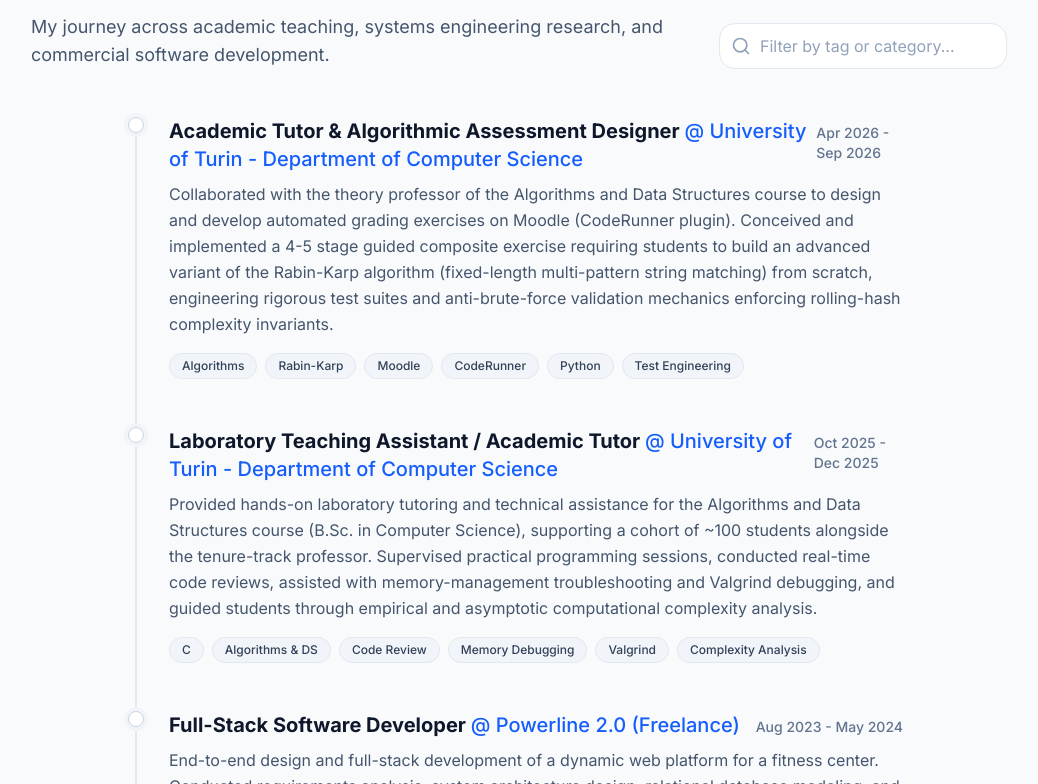
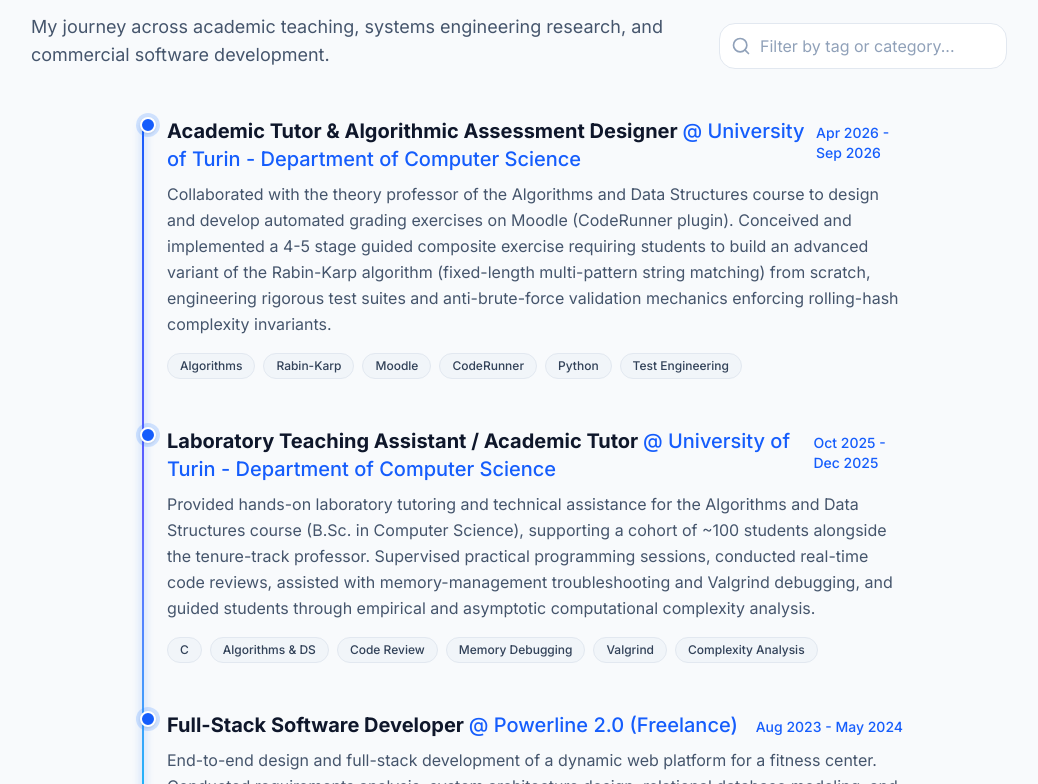
Before and after one commit to Seintian/seintian-altervista-org, a Next.js app: page / in a window 1280 px wide. Shown: the part 2676-3460 px from the top of the page, without its empty margins (121-1159 px from the left). Built offline with nearby package versions, Linux system fonts and the light colour scheme.

Commit message:
feat(timeline): implement scroll-linked progress line and thesis research linkage

```diff
--- a/components/EducationTimeline.tsx
+++ b/components/EducationTimeline.tsx
@@ -1,5 +1,10 @@
+"use client";
+
+import { useRef, useState, useEffect } from "react";
 import { useTranslation } from "react-i18next";
 import { EducationItem } from "@/types/portfolio";
+import { ArrowRight, GraduationCap } from "lucide-react";
+import Link from "next/link";
 
 interface EducationTimelineProps {
     education?: EducationItem[];
@@ -8,25 +13,64 @@
 
 export default function EducationTimeline({ education, certifications }: EducationTimelineProps) {
     const { t } = useTranslation();
+    const timelineRef = useRef<HTMLOListElement>(null);
+    const [scrollProgress, setScrollProgress] = useState(0);
+
+    useEffect(() => {
+        const handleScroll = () => {
+            if (!timelineRef.current) return;
+            const rect = timelineRef.current.getBoundingClientRect();
+            const windowHeight = window.innerHeight;
+            const startOffset = windowHeight * 0.7;
+            const totalHeight = rect.height;
+            if (totalHeight === 0) return;
+            const currentProgress = (startOffset - rect.top) / totalHeight;
+            const clamped = Math.min(Math.max(currentProgress, 0), 1);
+            setScrollProgress(clamped * 100);
+        };
+
+        window.addEventListener("scroll", handleScroll, { passive: true });
+        handleScroll();
+        return () => window.removeEventListener("scroll", handleScroll);
+    }, [education]);
 
     if (!education) {
         return null;
     }
 
     return (
-        <div className="max-w-3xl mx-auto">
-            <ol className="relative border-s-2 border-slate-200 dark:border-slate-800 ml-3 md:ml-0 mb-12 transition-colors duration-300">
-                {education.map((edu) => (
-                    <li key={edu.id} className="mb-12 ms-8 group">
+        <div className="relative max-w-3xl mx-auto">
+            {/* Background Static Line */}
+            <div className="absolute top-2 bottom-6 start-[11px] md:start-[7px] w-0.5 bg-slate-200 dark:border-slate-800 transition-colors duration-300" />
+
+            {/* Dynamic Animated Scroll-Linked Progress Line */}
+            <div
+                className="absolute top-2 start-[11px] md:start-[7px] w-0.5 bg-linear-to-b from-blue-600 via-indigo-500 to-cyan-400 transition-all duration-150 ease-out shadow-[0_0_8px_rgba(59,130,246,0.6)] z-0 rounded-full"
+                style={{ height: `${scrollProgress}%` }}
+            />
+
+            <ol ref={timelineRef} className="relative ml-3 md:ml-0 mb-12 transition-colors duration-300 z-10">
+                {education.map((edu, idx) => {
+                    const nodePercentage = (idx / (education.length - 1 || 1)) * 95;
+                    const isActivated = scrollProgress >= nodePercentage;
+
+                    return (
+                        <li key={edu.id} className="mb-12 ms-8 group relative">
                             {/* The Timeline Dot */}
-                        <span className="absolute flex items-center justify-center w-4 h-4 bg-white dark:bg-slate-900 rounded-full -start-[9px] ring-4 ring-slate-100 dark:ring-slate-900 border border-slate-300 dark:border-slate-700 group-hover:border-blue-600 dark:group-hover:border-blue-400 group-hover:ring-blue-50 dark:group-hover:ring-blue-900/30 transition-all duration-300"></span>
+                            <span
+                                className={`absolute flex items-center justify-center w-4 h-4 rounded-full -start-[27px] md:-start-[27px] ring-4 transition-all duration-300 ${
+                                    isActivated
+                                        ? "border-2 border-white dark:border-slate-900 bg-blue-600 dark:bg-blue-500 ring-blue-500/20 shadow-sm"
+                                        : "bg-white dark:bg-slate-900 border border-slate-300 dark:border-slate-700 ring-slate-100 dark:ring-slate-900 group-hover:border-blue-600 dark:group-hover:border-blue-400 group-hover:ring-blue-50 dark:group-hover:ring-blue-900/30"
+                                }`}
+                            />
 
                             {/* Content Card */}
                             <div className="flex flex-col sm:flex-row sm:items-baseline sm:justify-between mb-2">
                                 <h3 className="text-xl font-bold text-slate-900 dark:text-slate-100 transition-colors duration-300">
                                     {t(edu.degreeKey)}
                                 </h3>
-                            <time className="text-sm font-medium text-slate-500 dark:text-slate-400 mt-1 sm:mt-0 transition-colors duration-300">
+                                <time className={`text-sm font-medium mt-1 sm:mt-0 transition-colors duration-300 ${isActivated ? "text-blue-600 dark:text-blue-400" : "text-slate-500 dark:text-slate-400"}`}>
                                     {t(edu.periodKey)}
                                 </time>
                             </div>
@@ -41,11 +85,21 @@
 
                             {/* Thesis & Graduation Research Highlight */}
                             {edu.thesisKey && (
-                            <div className="mt-3 p-4 bg-blue-50/70 dark:bg-blue-950/20 border border-blue-200/80 dark:border-blue-900/50 rounded-2xl transition-colors">
-                                <div className="text-xs font-bold uppercase tracking-wider text-blue-600 dark:text-blue-400 mb-1">
-                                    {t("common.thesis", "Bachelor's Thesis / Graduation Research")}
+                                <div className="mt-4 p-5 bg-blue-50/70 dark:bg-blue-950/25 border border-blue-200/80 dark:border-blue-900/50 rounded-2xl transition-all duration-300 hover:border-blue-400 dark:hover:border-blue-700 hover:shadow-md group/thesis">
+                                    <div className="flex items-center justify-between mb-2">
+                                        <div className="flex items-center gap-1.5 text-xs font-bold uppercase tracking-wider text-blue-600 dark:text-blue-400">
+                                            <GraduationCap className="w-4 h-4" />
+                                            <span>{t("common.thesis", "Bachelor's Thesis / Graduation Research")}</span>
                                         </div>
-                                <div className="text-base font-semibold text-slate-800 dark:text-slate-200 mb-1">
+                                        <Link
+                                            href="/yatal"
+                                            className="inline-flex items-center gap-1 text-xs font-bold text-blue-600 dark:text-blue-400 hover:underline group-hover/thesis:translate-x-0.5 transition-transform"
+                                        >
+                                            <span>YATAL Project Dossier</span>
+                                            <ArrowRight className="w-3.5 h-3.5" />
+                                        </Link>
+                                    </div>
+                                    <div className="text-base font-semibold text-slate-900 dark:text-slate-100 mb-2">
                                         {t(edu.thesisKey)}
                                     </div>
                                     {edu.descriptionKey && (
@@ -56,7 +110,8 @@
                                 </div>
                             )}
                         </li>
-                ))}
+                    );
+                })}
             </ol>
 
             {certifications && certifications.length > 0 && (
--- a/components/ExperienceTimeline.tsx
+++ b/components/ExperienceTimeline.tsx
@@ -1,5 +1,6 @@
 "use client";
 
+import { useRef, useState, useEffect } from "react";
 import { useTranslation } from "react-i18next";
 import { useResonance, isTechMatch } from "@/lib/context/ResonanceContext";
 import { Sparkles } from "lucide-react";
@@ -18,6 +19,26 @@
 export default function ExperienceTimeline({ experience }: ExperienceTimelineProps) {
   const { t } = useTranslation();
   const { activeTech, selectedTech, setHoveredTech, toggleSelectedTech, matchesTech } = useResonance();
+  const timelineRef = useRef<HTMLOListElement>(null);
+  const [scrollProgress, setScrollProgress] = useState(0);
+
+  useEffect(() => {
+    const handleScroll = () => {
+      if (!timelineRef.current) return;
+      const rect = timelineRef.current.getBoundingClientRect();
+      const windowHeight = window.innerHeight;
+      const startOffset = windowHeight * 0.7;
+      const totalHeight = rect.height;
+      if (totalHeight === 0) return;
+      const currentProgress = (startOffset - rect.top) / totalHeight;
+      const clamped = Math.min(Math.max(currentProgress, 0), 1);
+      setScrollProgress(clamped * 100);
+    };
+
+    window.addEventListener("scroll", handleScroll, { passive: true });
+    handleScroll();
+    return () => window.removeEventListener("scroll", handleScroll);
+  }, [experience]);
 
   if (!experience) {
     return null;
@@ -26,28 +47,42 @@
   const isAnyTechActive = activeTech !== null;
 
   return (
-    <div className="max-w-3xl mx-auto">
-      <ol className="relative border-s-2 border-slate-200 dark:border-slate-800 ml-3 md:ml-0 transition-colors duration-300">
-        {experience.map((job) => {
+    <div className="relative max-w-3xl mx-auto">
+      {/* Background Static Line */}
+      <div className="absolute top-2 bottom-6 start-[11px] md:start-[7px] w-0.5 bg-slate-200 dark:border-slate-800 transition-colors duration-300" />
+
+      {/* Dynamic Animated Scroll-Linked Progress Line */}
+      <div
+        className="absolute top-2 start-[11px] md:start-[7px] w-0.5 bg-linear-to-b from-blue-600 via-indigo-500 to-cyan-400 transition-all duration-150 ease-out shadow-[0_0_8px_rgba(59,130,246,0.6)] z-0 rounded-full"
+        style={{ height: `${scrollProgress}%` }}
+      />
+
+      <ol ref={timelineRef} className="relative ml-3 md:ml-0 transition-colors duration-300 z-10">
+        {experience.map((job, idx) => {
           const hasMatch = matchesTech(job.technologies);
           const isDimmed = isAnyTechActive && !hasMatch;
           const isResonating = isAnyTechActive && hasMatch;
 
+          const nodePercentage = (idx / (experience.length - 1 || 1)) * 95;
+          const isActivated = scrollProgress >= nodePercentage;
+
           return (
             <li
               key={job.id}
-              className={`mb-12 ms-8 group transition-all duration-300 ${
+              className={`mb-12 ms-8 group transition-all duration-300 relative ${
                 isDimmed ? "opacity-40 grayscale-[15%]" : "opacity-100"
               }`}
             >
-              {/* The Timeline Dot */}
+              {/* The Dynamic Timeline Dot */}
               <span
-                className={`absolute flex items-center justify-center w-4 h-4 bg-white dark:bg-slate-900 rounded-full -start-[9px] ring-4 border transition-all duration-300 ${
+                className={`absolute flex items-center justify-center w-4 h-4 rounded-full -start-[27px] md:-start-[27px] ring-4 transition-all duration-300 ${
                   isResonating
-                    ? "border-blue-600 dark:border-blue-400 ring-blue-100 dark:ring-blue-900/50 scale-125"
-                    : "ring-slate-100 dark:ring-slate-900 border-slate-300 dark:border-slate-700 group-hover:border-blue-600 dark:group-hover:border-blue-400 group-hover:ring-blue-50 dark:group-hover:ring-blue-900/30"
+                    ? "border-2 border-white dark:border-slate-900 bg-blue-600 dark:bg-blue-400 ring-blue-500/50 scale-125 shadow-[0_0_12px_rgba(59,130,246,0.8)]"
+                    : isActivated
+                    ? "border-2 border-white dark:border-slate-900 bg-blue-600 dark:bg-blue-500 ring-blue-500/20 shadow-sm"
+                    : "bg-white dark:bg-slate-900 border border-slate-300 dark:border-slate-700 ring-slate-100 dark:ring-slate-900 group-hover:border-blue-600 dark:group-hover:border-blue-400 group-hover:ring-blue-50 dark:group-hover:ring-blue-900/30"
                 }`}
-              ></span>
+              />
 
               {/* Content Card */}
               <div className="flex flex-col sm:flex-row sm:items-baseline sm:justify-between mb-2">
@@ -58,11 +93,11 @@
                   {isResonating && (
                     <span className="inline-flex items-center gap-1 text-[0.65rem] font-bold px-2 py-0.5 rounded-full bg-blue-100 text-blue-700 dark:bg-blue-900/50 dark:text-blue-300 animate-pulse">
                       <Sparkles className="w-3 h-3" />
-                      <span>Resonant</span>
+                      <span>{t("projects.resonant_match", "Resonant")}</span>
                     </span>
                   )}
                 </div>
-                <time className="text-sm font-medium text-slate-500 dark:text-slate-400 mt-1 sm:mt-0 transition-colors duration-300">
+                <time className={`text-sm font-medium mt-1 sm:mt-0 transition-colors duration-300 ${isActivated ? "text-blue-600 dark:text-blue-400" : "text-slate-500 dark:text-slate-400"}`}>
                   {t(job.periodKey)}
                 </time>
               </div>
```
Lines whose indentation alone changed are shown as unchanged.
